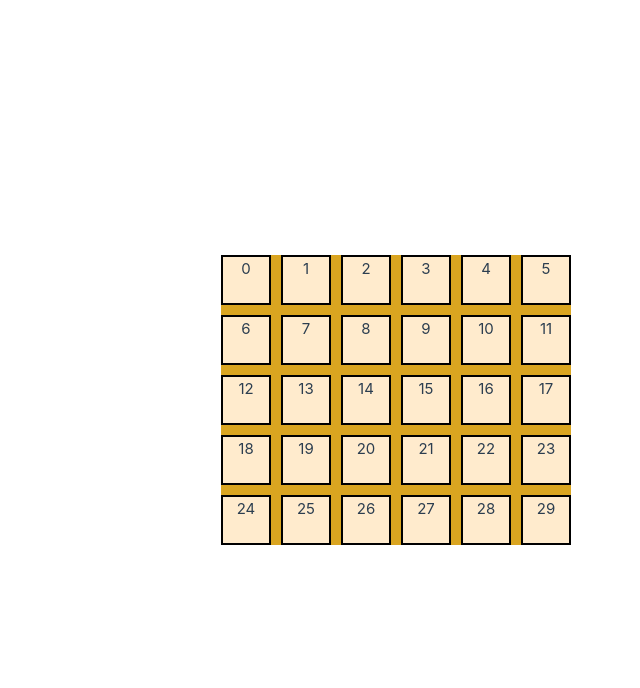
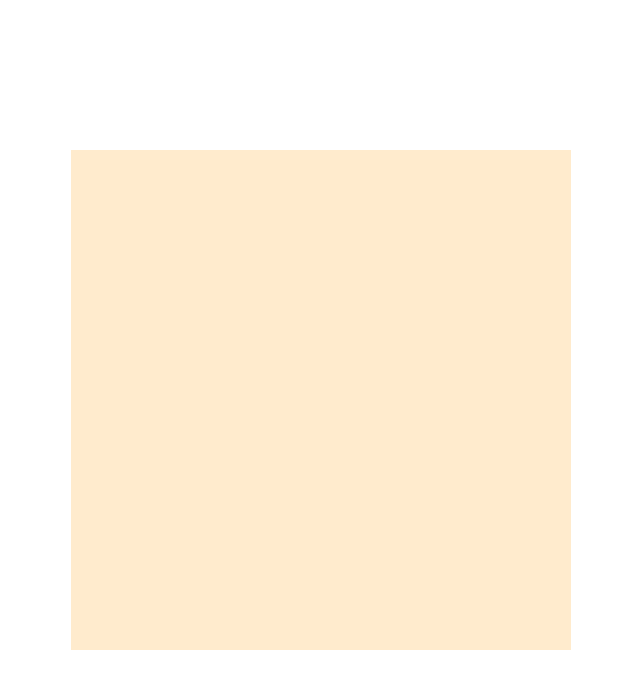
Before and after one commit to mullerow/tile-to-hide-project, a Vue app: page / in a window 1280 px wide. Shown: the top 688 px of the page, without its empty margins (69-709 px from the left). Built offline with nearby package versions, Linux system fonts and the light colour scheme.

Commit message:
chore: add some hidden thinks to explore

```diff
--- a/src/stores/store.js
+++ b/src/stores/store.js
@@ -6,14 +6,17 @@ export const store = defineStore('Store', {
     tileData: {
       number: [
         0, 1, 2, 3, 4, 5, 6, 7, 8, 9, 10, 11, 12, 13, 14, 15, 16, 17, 18, 19, 20, 21, 22, 23, 24,
-        25, 26, 27, 28, 29
+        25, 26, 27, 28, 29, 30, 31, 32, 33, 34, 35, 36, 37, 38, 39, 40, 41, 42, 43, 44, 45, 46, 47,
+        48, 49, 50, 51, 52, 53, 54, 55, 56, 57, 58, 59, 60, 61, 62, 63, 64, 65, 66, 67, 68, 69, 70,
+        71, 72, 73, 74, 75, 76, 77, 78, 79, 80, 81, 82, 83, 84, 85, 86, 87, 88, 89, 90, 91, 92, 93,
+        94, 95, 96, 97, 98, 99
       ],
       tileXCoordinates: [],
       tileYCoordinates: []
     },
     temporayData: {
-      amountRows: 5,
-      amountColumns: 6
+      amountRows: 10,
+      amountColumns: 10
     }
   }),
   actions: {
--- a/src/views/HomeView.vue
+++ b/src/views/HomeView.vue
@@ -1,6 +1,5 @@
 <template>
   <main>
-    <div class="background-image-tiles">
     <div class="tile-container">
       <div
         @mouseover="handleMouseHover($event, index)"
@@ -16,10 +15,12 @@
           neighbourHovered: indicesOfNeighbourTilesList.includes(index),
           leaveTile: tileHoverLeave === index
         }"
-        >
-          {{ tile }}
+      ></div>
     </div>
-      </div>
+    <div class="background-container">
+      <div class="background-image-tiles"></div>
+      <div class="hidden-text">Hallo Verena ❤️</div>
+      <div class="hidden-icons">❤️🐮❤️</div>
     </div>
   </main>
 </template>
@@ -91,56 +92,75 @@ export default {
 .tile-container {
   display: flex;
   flex-wrap: wrap;
-  gap: 10px;
-  width: 400px;
+  gap: 0px;
+  width: 500px;
 }
 .single-tile {
   width: 50px;
   height: 50px;
   background-color: blanchedalmond;
-  border: 2px solid black;
+  _border: 2px solid black;
   text-align: center;
 }
 
 .single-tile.hovered {
-  background-color: goldenrod;
+  _background-color: goldenrod;
   animation: rotate-tile-forward 1s forwards;
 }
 .single-tile.neighbourHovered {
-  background-color: goldenrod;
+  _background-color: goldenrod;
   animation: rotate-tile-forward-half 0.5s forwards;
 }
 
 .single-tile.leaveTile {
-  background-color: rgb(231, 200, 120);
+  _background-color: rgb(231, 200, 120);
   animation: rotate-tile-backwards 0.5s backwards;
 }
+.background-container {
+  position: relative;
+}
 .background-image-tiles {
-  width: 350px;
-  height: 290px;
+  top: -300px;
+  position: absolute;
+  width: 250px;
+  height: 190px;
   background-color: goldenrod;
-  z-index: -1;
+  z-index: -10;
+}
+.hidden-text {
+  position: absolute;
+  top: -100px;
+  right: 50px;
+  z-index: -3;
+}
+.hidden-icons {
+  position: absolute;
+  top: -200px;
+  left: 100px;
+  z-index: -3;
 }
 
 @keyframes rotate-tile-forward {
   0% {
   }
   100% {
-    transform: rotateY(180deg);
+    transform: rotateY(270deg);
+    border-radius: 20px;
   }
 }
 @keyframes rotate-tile-backwards {
   0% {
   }
   100% {
-    transform: rotateY(-180deg);
+    transform: rotateY(-90deg) scaleY(0.5);
   }
 }
 @keyframes rotate-tile-forward-half {
   0% {
   }
   100% {
-    transform: rotateY(90deg);
+    transform: rotateY(70deg) scaleY(0.5);
+    border-radius: 20px;
   }
 }
 </style>
```
Lines whose indentation alone changed are shown as unchanged.
